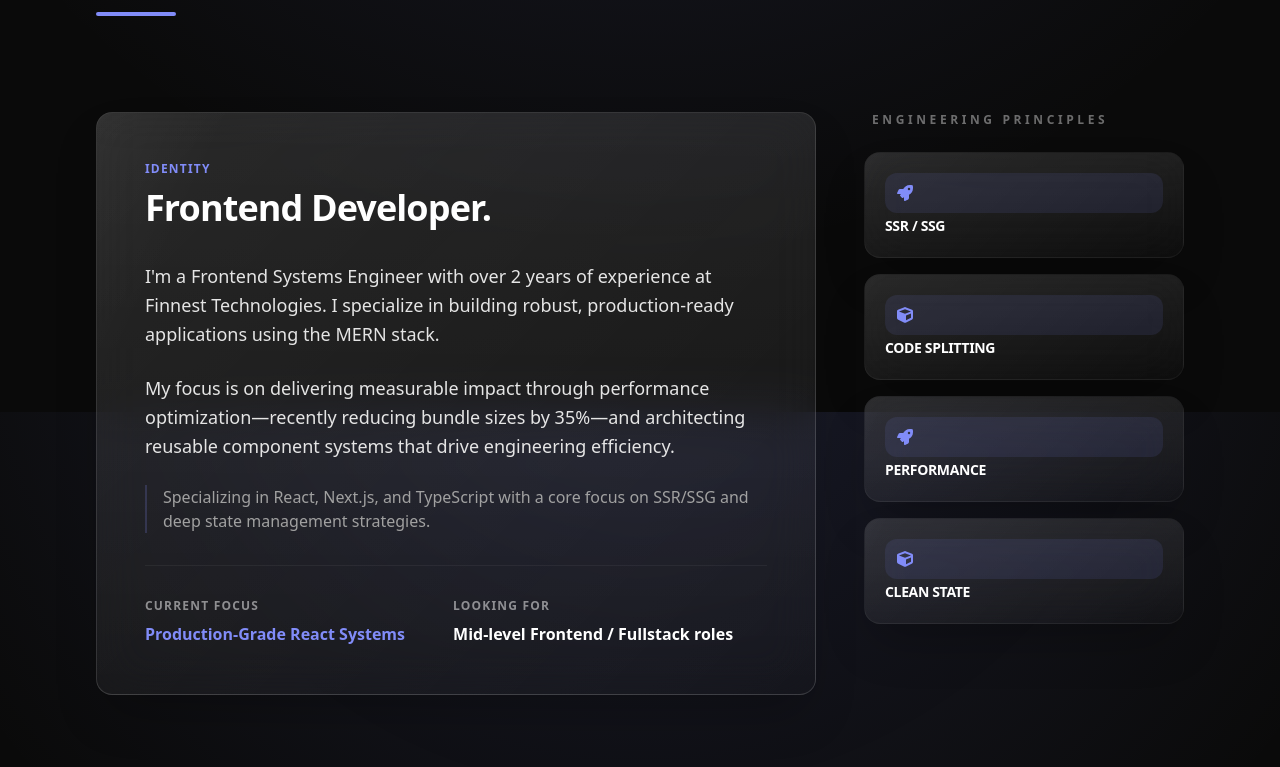
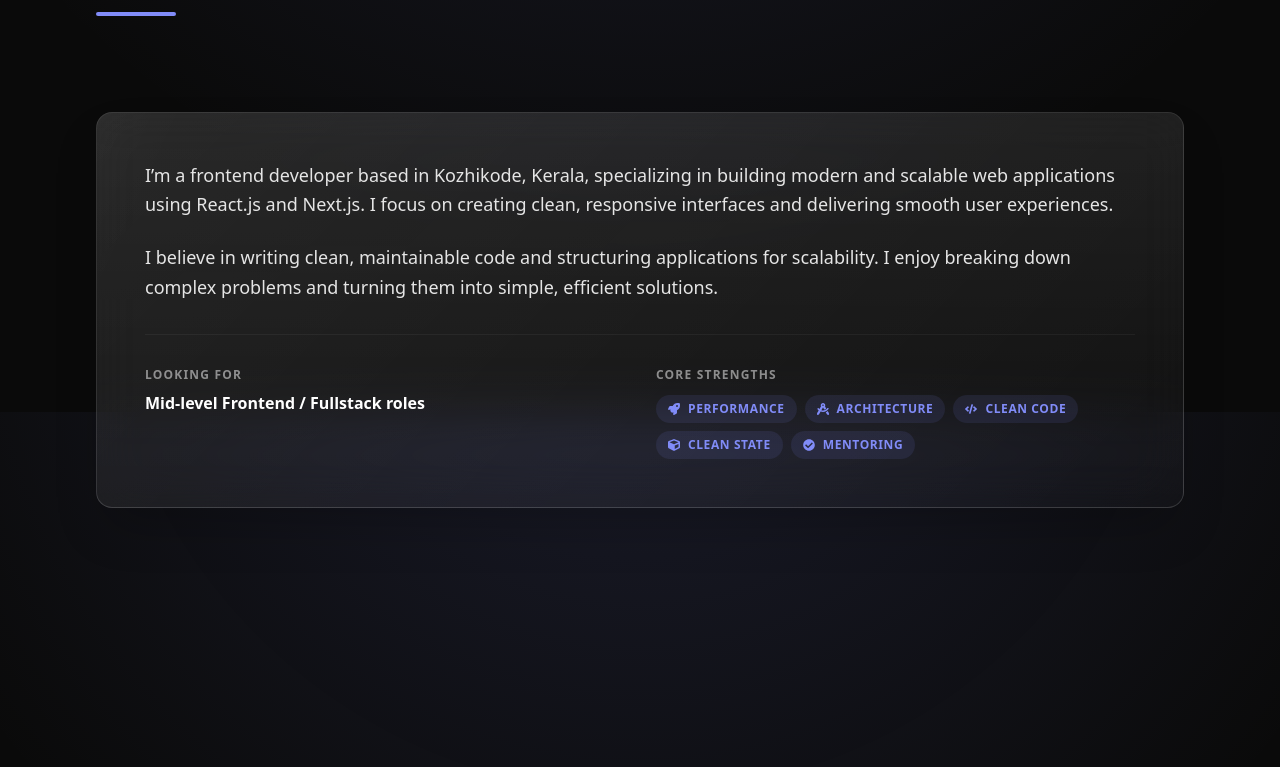
Before and after one commit to snanpmk/sinanpmk-portfolio, a Next.js app: page / in a window 1280 px wide. Shown: the part 1188-1955 px from the top of the page. Built offline with nearby package versions, Linux system fonts and the light colour scheme.

Commit message:
refactor: Update About section content and streamline its UI layout.

```diff
--- a/src/components/sections/AboutSection.tsx
+++ b/src/components/sections/AboutSection.tsx
@@ -26,71 +26,44 @@ export function AboutSection() {
         initial={{ opacity: 0, y: 40 }}
         whileInView={{ opacity: 1, y: 0 }}
         viewport={{ once: true, amount: 0.2 }}
-        className="max-w-7xl mx-auto md:px-12 text-left"
+        className="max-w-7xl mx-auto md:px-12 text-center"
       >
         <SectionHeader title="About Me." />
 
-        <div className="grid grid-cols-1 lg:grid-cols-[1fr_auto] gap-12 mt-12 items-start">
         <GlassCard
           variant="liquid"
-            className="p-8 md:p-12 backdrop-blur-md"
+          className="p-8 md:p-12 backdrop-blur-md mt-12 text-left"
         >
-            <div className="space-y-8">
-              <div className="space-y-2">
-                <p className="text-primary font-mono text-xs font-black uppercase tracking-widest">Identity</p>
-                <h3 className="text-3xl md:text-4xl font-black text-white tracking-tight leading-tight">Frontend Developer.</h3>
-              </div>
-
           <div className="space-y-6 text-neutral-200 text-lg leading-relaxed font-normal">
             {about.summary.map((paragraph: string, i: number) => (
               <p key={i}>{paragraph}</p>
             ))}
-                <p className="text-neutral-400 text-base font-medium border-l-2 border-primary/20 pl-4">
-                  {about.specialization}
-                </p>
           </div>
 
-              <div className="pt-8 border-t border-white/5 flex flex-wrap gap-12">
-                <div>
-                  <p className="text-white font-black text-xs uppercase tracking-widest mb-2 opacity-50">Current Focus</p>
-                  <p className="text-primary text-base font-bold">Production-Grade React Systems</p>
-                </div>
-                <div>
+          <div className="mt-8 pt-8 border-t border-white/5">
+            <div className="flex flex-wrap gap-x-8 gap-y-6 items-start">
+              <div className="flex-1 min-w-[200px]">
                 <p className="text-white font-black text-xs uppercase tracking-widest mb-2 opacity-50">Looking For</p>
                 <p className="text-white text-base font-bold">{about.lookingFor}</p>
               </div>
-              </div>
-            </div>
-          </GlassCard>
 
-          <div className="flex flex-col gap-6 w-full lg:min-w-[320px]">
-            <h4 className="text-white font-black text-xs uppercase tracking-[0.3em] opacity-40 pl-2">Engineering Principles</h4>
-            <div className="flex flex-col gap-4">
-              {about.principles.map((principle, index) => {
+              <div className="flex-1 min-w-[250px]">
+                <p className="text-white font-black text-xs uppercase tracking-widest mb-3 opacity-50">Core Strengths</p>
+                <div className="flex flex-wrap gap-2">
+                  {about.principles.map((principle) => {
                     const Icon = principleIcons[principle] || FaCheckCircle;
                     return (
-                  <motion.div
-                    key={principle}
-                    initial={{ opacity: 0, x: 20 }}
-                    whileInView={{ opacity: 1, x: 0 }}
-                    viewport={{ once: true }}
-                    transition={{ delay: index * 0.1 }}
-                  >
-                    <GlassCard
-                      variant="liquid"
-                      className="p-5 flex items-center gap-5 border-white/5 hover:border-primary/30 hover:scale-[1.02] transition-all duration-300"
-                    >
-                      <div className="p-3 bg-primary/10 rounded-xl text-primary">
-                        <Icon className="w-4 h-4" />
+                      <div key={principle} className="flex items-center gap-2 bg-primary/10 text-primary px-3 py-1.5 rounded-full text-xs font-bold uppercase tracking-wider">
+                        <Icon className="w-3 h-3" />
+                        {principle}
                       </div>
-                      <span className="text-white font-black text-sm tracking-tight uppercase">{principle}</span>
-                    </GlassCard>
-                  </motion.div>
                     );
                   })}
                 </div>
               </div>
             </div>
+          </div>
+        </GlassCard>
       </motion.div>
     </SectionContainer>
   );
--- a/src/constants/data.ts
+++ b/src/constants/data.ts
@@ -10,12 +10,15 @@ export const PORTFOLIO_DATA = {
     },
     about: {
         summary: [
-            "I'm a Frontend Systems Engineer with over 2 years of experience at Finnest Technologies. I specialize in building robust, production-ready applications using the MERN stack.",
-            "My focus is on delivering measurable impact through performance optimization—recently reducing bundle sizes by 35%—and architecting reusable component systems that drive engineering efficiency."
+            "I’m a frontend developer based in Kozhikode, Kerala, specializing in building modern and scalable web applications using React.js and Next.js. I focus on creating clean, responsive interfaces and delivering smooth user experiences.",
+            "I believe in writing clean, maintainable code and structuring applications for scalability. I enjoy breaking down complex problems and turning them into simple, efficient solutions."
         ],
-        specialization: "Specializing in React, Next.js, and TypeScript with a core focus on SSR/SSG and deep state management strategies.",
         principles: [
-            "SSR / SSG", "Code Splitting", "Performance", "Clean State"
+            'Performance',
+            'Architecture',
+            'Clean Code',
+            'Clean State',
+            'Mentoring'
         ],
         lookingFor: "Mid-level Frontend / Fullstack roles"
     },
@@ -27,7 +30,7 @@ export const PORTFOLIO_DATA = {
             location: "Kochi",
             description: [
                 "Led frontend development for a real-time trading dashboard using Next.js and WebSockets.",
-                "Optimized application performance, reducing bundle size by 35% and improving initial load time."
+                "Optimized application performance and improved initial load time."
             ],
             techStack: ["React 18", "Next.js", "Zustand", "TypeScript", "REST APIs", "JWT", "Tailwind CSS", "React Query"]
         },
```
Lines whose indentation alone changed are shown as unchanged.
